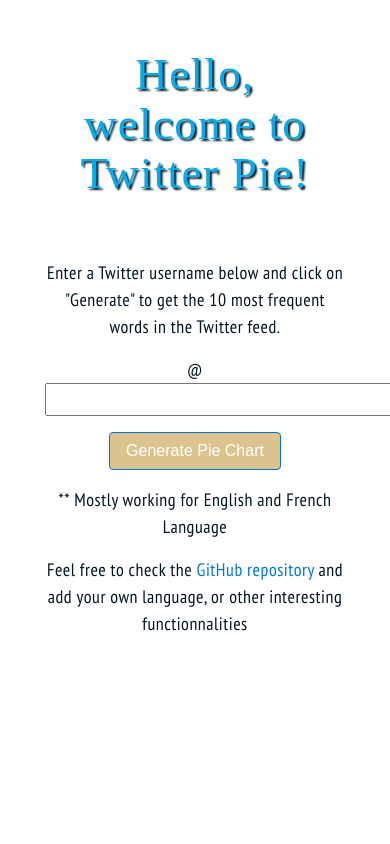
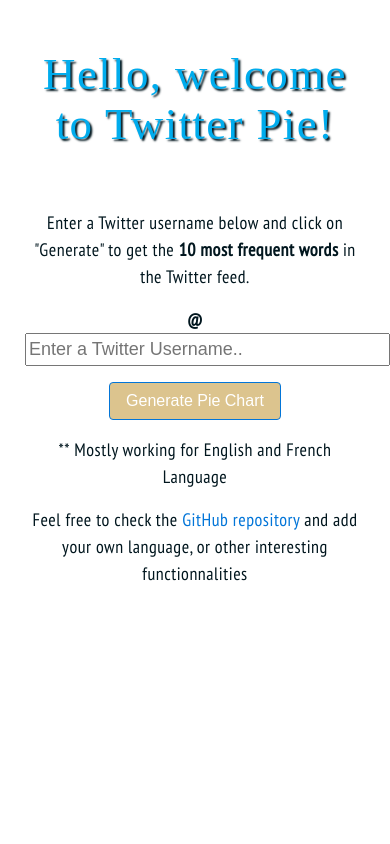
Before and after one commit to YannickLeRoux/twitterpie, a Flask app: page / in a window 390 px wide; the page is wider, and only the part inside the window is pictured. Run offline with Flask 2, Linux system fonts and the light colour scheme; some libraries are stand-ins or nearby versions; some web fonts are replaced.

Commit message:
Decreased Padding for Mobile Devices

```diff
--- a/app/static/css/main.css
+++ b/app/static/css/main.css
@@ -13,12 +13,14 @@
   margin: 40px auto 60px auto;
 }
 
+
 p{
   font-family: 'PT Sans Narrow', sans-serif;
   Font-Size: 18px;
   letter-spacing: 0.03em;
   color: #01161E;
 }
+
 
 .btn {
 	color: white;
@@ -47,6 +49,12 @@
 		top:40%;
 		left:45%;
 		z-index:3;
+}
+
+@media screen and (max-width: 768px) and (min-width: 300px) {
+body {
+	padding: 10px;
+}
 }
 
 /* .spinner { */
--- a/app/templates/index.html
+++ b/app/templates/index.html
@@ -3,14 +3,14 @@
 {% block content %}
     <h1>Hello, welcome to Twitter Pie!</h1>
     <div class="header">
-      <p>Enter a Twitter username below and click on "Generate" to get the 10
-      most frequent words in the Twitter feed.</p>
+      <p>Enter a Twitter username below and click on "Generate" to get the<strong> 10
+      most frequent words</strong> in the Twitter feed.</p>
     </div>
 
     <form action="" method="post">
         {{ form.hidden_tag() }}
         <p>
-            @ {{ form.twitterhandle(size=32) }}
+				<strong> @ </strong> {{ form.twitterhandle(size=32, placeholder="Enter a Twitter Username..") }}
         </p>
         <p>{{ form.submit(class="btn btn-primary",id="button") }}</p>
     </form>
```
